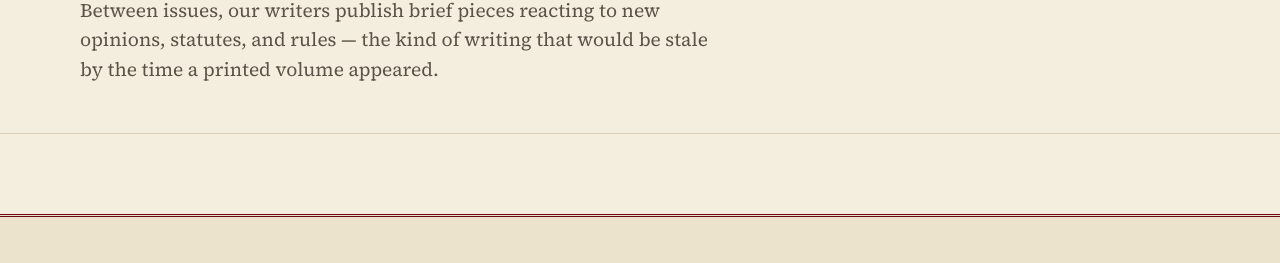
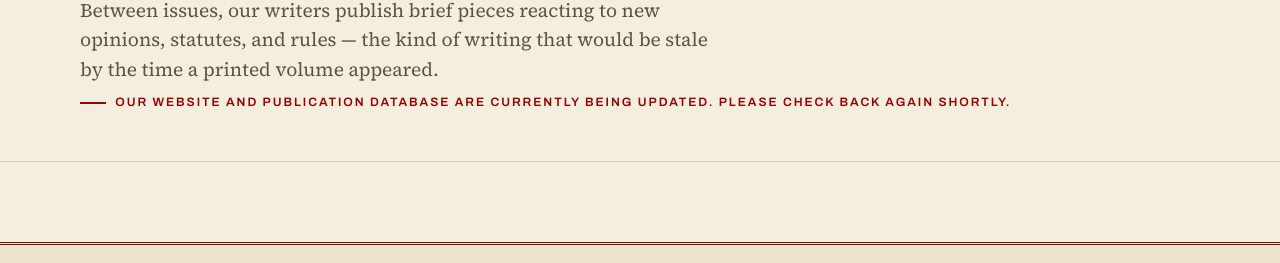
Before and after one commit to hyunwookleeiu/undergraduate-law-journal, a plain HTML site: page blog.html in a window 1280 px wide. Shown: the part 369-632 px from the top of the page. Drawn offline with nearby package versions, Linux system fonts and the light colour scheme.

Commit message:
Add update notice to blog.html

```diff
--- a/blog.html
+++ b/blog.html
@@ -40,6 +40,8 @@
         <p class="eyebrow">The Docket &mdash; online commentary</p>
         <h1>Shorter arguments, on a faster clock.</h1>
         <p class="lede">Between issues, our writers publish brief pieces reacting to new opinions, statutes, and rules &mdash; the kind of writing that would be stale by the time a printed volume appeared.</p>
+        <p class="eyebrow">Our website and publication database are currently being updated. Please check back again shortly.</p>
+
       </div>
     </div>
     <!--
```
